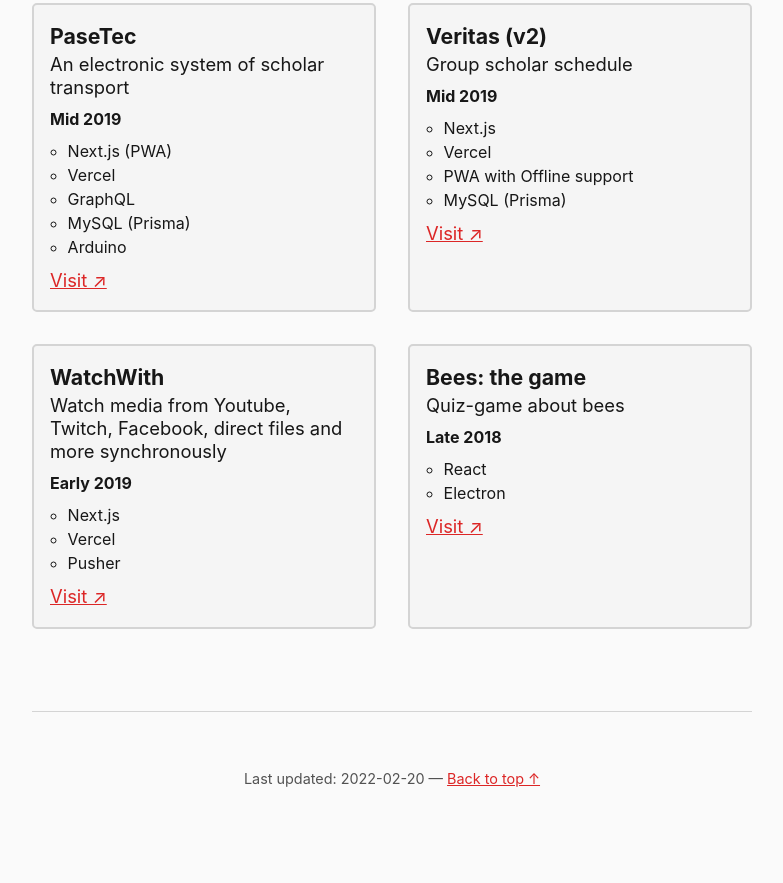
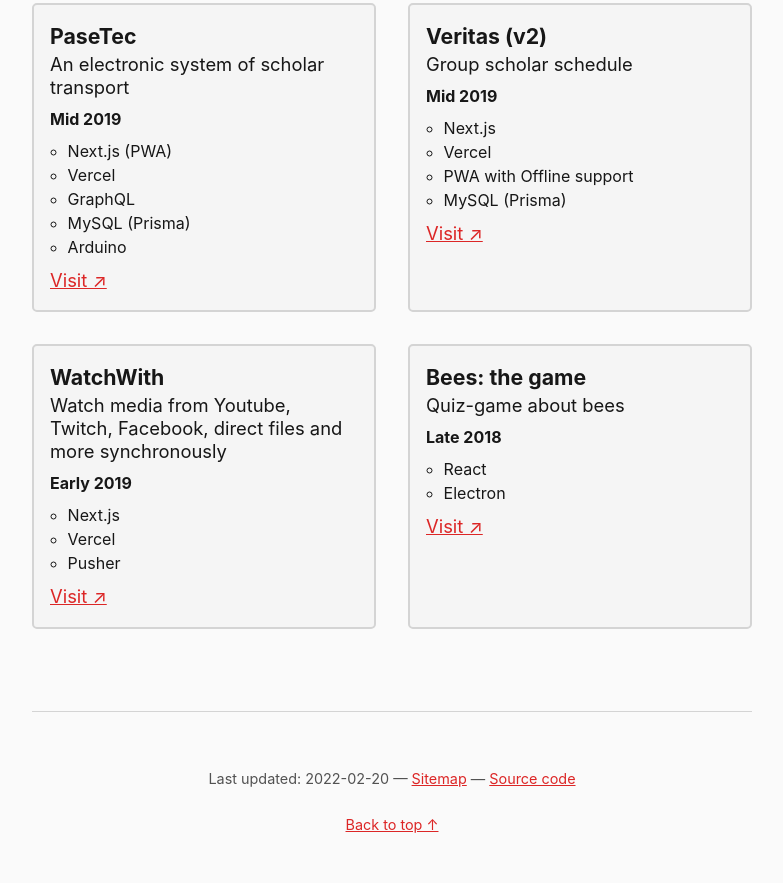
Before and after one commit to JuanM04/portfolio, an Astro site: page / in a window 1280 px wide. Shown: the part 2123-3006 px from the top of the page, without its empty margins (248-1031 px from the left). Before the commit the page ends 2961 px from the top, so only its background shows below. Built offline with nearby package versions, Linux system fonts and the light colour scheme; Astro itself is replaced by a stand-in of ours.

Commit message:
Added more links to footer

```diff
--- a/astro.config.ts
+++ b/astro.config.ts
@@ -38,6 +38,7 @@
   buildOptions: {
     site: "https://juanm04.com",
     experimentalStaticBuild: true,
+    sitemap: true,
   },
   markdownOptions: {
     render: [markdownRemark, markdownConfig],
--- a/src/layouts/MainLayout.astro
+++ b/src/layouts/MainLayout.astro
@@ -59,7 +59,13 @@
 
     <footer>
       <p>
-        Last updated: {new Date().toISOString().slice(0, 10)} —
+        Last updated: {new Date().toISOString().slice(0, 10)}
+        —
+        <a href="/sitemap.xml">Sitemap</a>
+        —
+        <a href="https://github.com/JuanM04/portfolio">Source code</a>
+      </p>
+      <p>
         <a href="#">Back to top ↑</a>
       </p>
     </footer>
```
